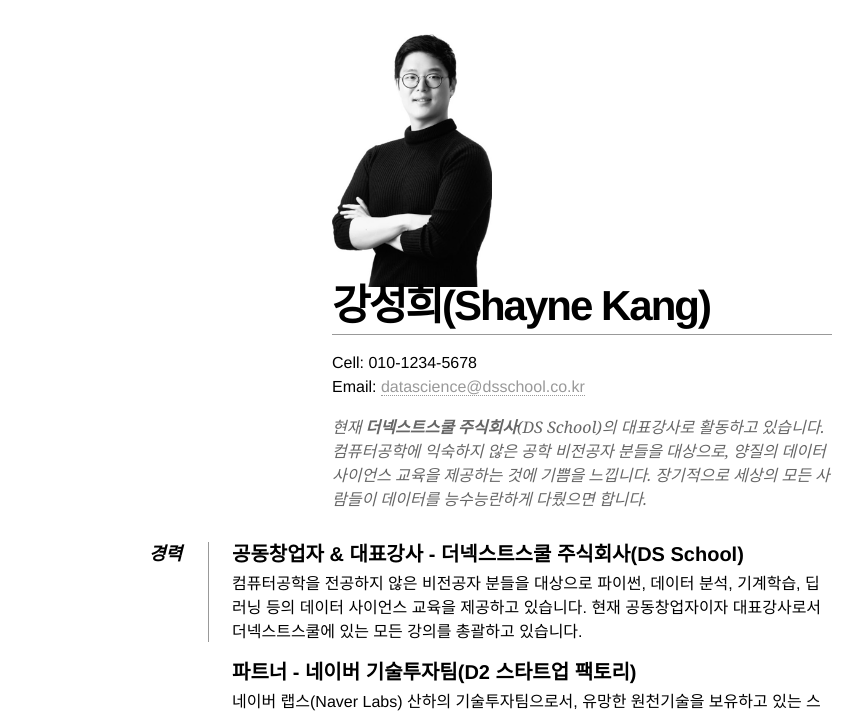
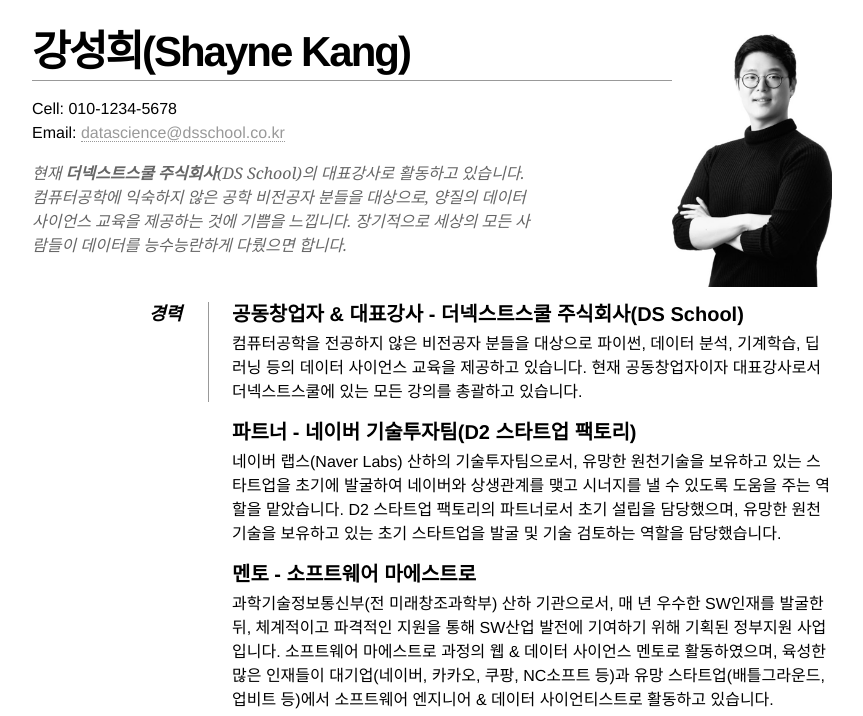
Before and after one commit to shaynekang/ds-resume, a plain HTML site: page index.html in a window 1280 px wide. Shown: the top 716 px of the page, without its empty margins (208-1071 px from the left). Drawn offline with Linux system fonts and the light colour scheme.

Commit message:
fix css bugs

```diff
--- a/index.html
+++ b/index.html
@@ -12,7 +12,7 @@
         body { font: 16px Helvetica, Sans-Serif; line-height: 24px; background: url(images/noise.jpg); }
         .clear { clear: both; }
         #page-wrap { width: 800px; margin: 40px auto 60px; }
-        #profile { float: right; margin: -30px 0 0 0; }
+        #photo { float: right; margin: -30px 0 0 0; }
         h1 { margin: 0 0 16px 0; padding: 0 0 16px 0; font-size: 42px; font-weight: bold; letter-spacing: -2px; border-bottom: 1px solid #999; }
         h3 { font-size: 20px; margin: 0 0 6px 0; position: relative; }
         h3 span { position: absolute; bottom: 0; right: 0; font-style: italic; font-family: Georgia, Serif; font-size: 16px; color: #999; font-weight: normal; }
```
